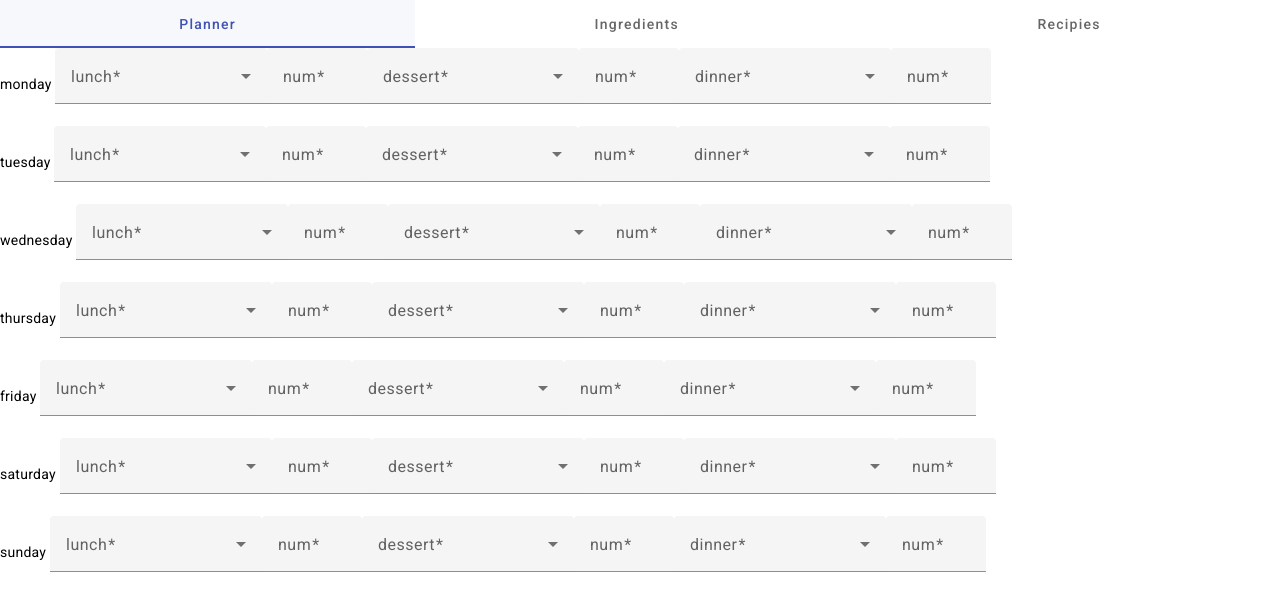
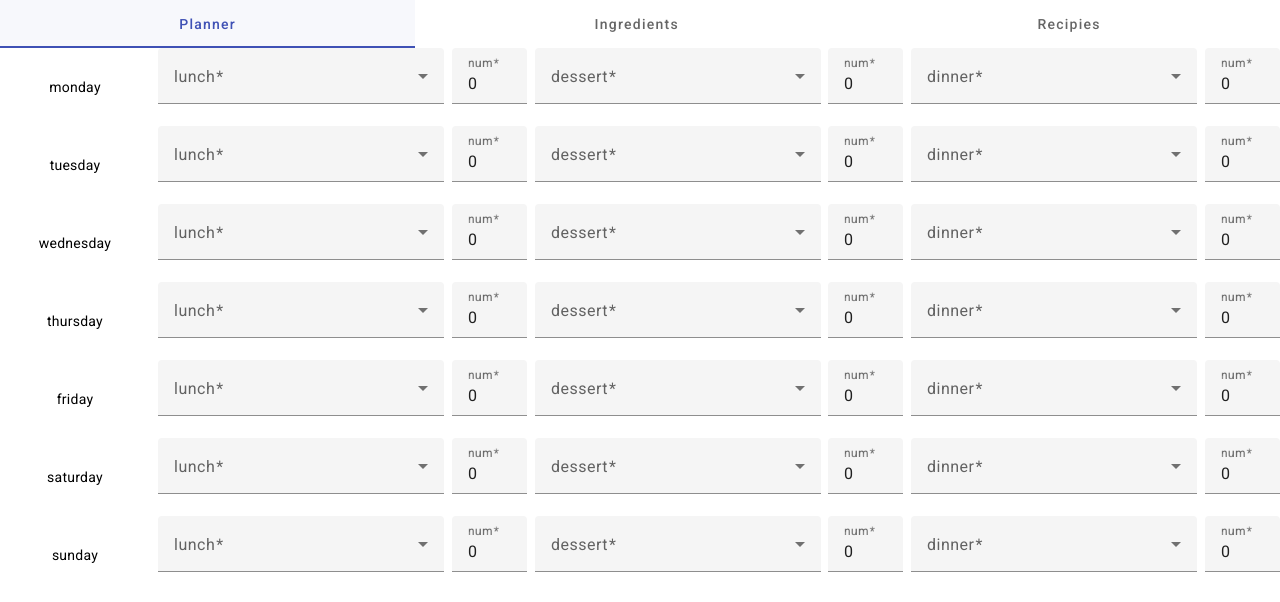
Before and after one commit to KaiserKon/kitchen_planer, an Angular app: page /home in a window 1280 px wide. Shown: the top 602 px of the page. Built offline with nearby package versions, Linux system fonts and the light colour scheme.

Commit message:
re-style grid

```diff
--- a/src/app/components/planner/day/day.component.css
+++ b/src/app/components/planner/day/day.component.css
@@ -1,3 +1,23 @@
+.day {
+  display: flex;
+  align-items: center;
+  justify-content: space-between;
+  gap: 0.5rem;
+}
+
+.day-label {
+  flex-basis: 150px;
+  min-width: 150px;
+  display: flex;
+  justify-content: center;
+}
+
+.meal-name {
+  flex: 1 1;
+  min-width: 200px;
+}
+
 .meal-amount {
-  width: 100px;
+  flex-basis: 75px;
+  min-width: 75px;
 }
--- a/src/app/components/planner/day/day.component.html
+++ b/src/app/components/planner/day/day.component.html
@@ -1,12 +1,12 @@
-<form>
-  <mat-label> {{weekday}} </mat-label>
+<form class="day">
+  <mat-label class="day-label"> {{weekday}} </mat-label>
   <ng-container *ngFor="let mealName of ['lunch', 'dessert', 'dinner']">
     <ng-template *ngTemplateOutlet="meal, context: {$implicit: mealName}"></ng-template>
   </ng-container>
 </form>
 
 <ng-template #meal let-mealName>
-  <mat-form-field>
+  <mat-form-field class="meal-name">
     <mat-label>{{mealName}}</mat-label>
     <mat-select required>
       <mat-option *ngFor="let recepie of foods" [value]="recepie.value">
@@ -16,6 +16,6 @@
   </mat-form-field>
   <mat-form-field class="meal-amount">
     <mat-label>num</mat-label>
-    <input type="number" min="0" required matInput matNativeControl>
+    <input type="number" min="0" [defaultValue]="0" required matInput matNativeControl>
   </mat-form-field>
 </ng-template>
--- a/src/app/components/planner/planner.component.css
+++ b/src/app/components/planner/planner.component.css
@@ -1,3 +1,4 @@
 .day-body {
   width: 100%;
+  overflow-x: auto;
 }
--- a/src/app/components/planner/planner.component.html
+++ b/src/app/components/planner/planner.component.html
@@ -1,5 +1,7 @@
 <!-- TODO Config Area for Timeframe and number of meals per day. -->
 
-<div class="day-body" *ngFor="let weekday of weekdays">
-  <day [weekday]="weekday"></day>
+<div class="day-body">
+  <ng-container *ngFor="let weekday of weekdays">
+    <day [weekday]="weekday"></day>
+  </ng-container>
 </div>
```
